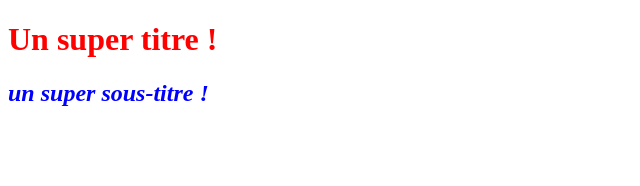
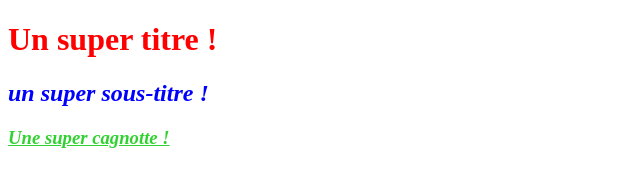
Before and after one commit to Philippe-Vandenhende/OpenClassroomsProjet, a plain HTML site: page index.html in a window 1280 px wide. Shown: the whole page, without its empty margins (0-640 px from the left). Drawn offline with Linux system fonts and the light colour scheme.

Commit message:
Réalisation de la partie cagnotte côté front end

```diff
--- a/index.html
+++ b/index.html
@@ -7,5 +7,6 @@
 <body>
    <h1>Un super titre !</h1>
    <h2>un super sous-titre !</h2>
+   <h3>Une super cagnotte !</h3>
 </body>
 </html>
--- a/styles.css
+++ b/styles.css
@@ -6,3 +6,9 @@ h2 {
     color: blue;
     font-style: italic;
 }
+
+h3 {
+    color: rgb(50, 209, 50);
+    font-style: italic;
+    text-decoration: underline;
+}
```
